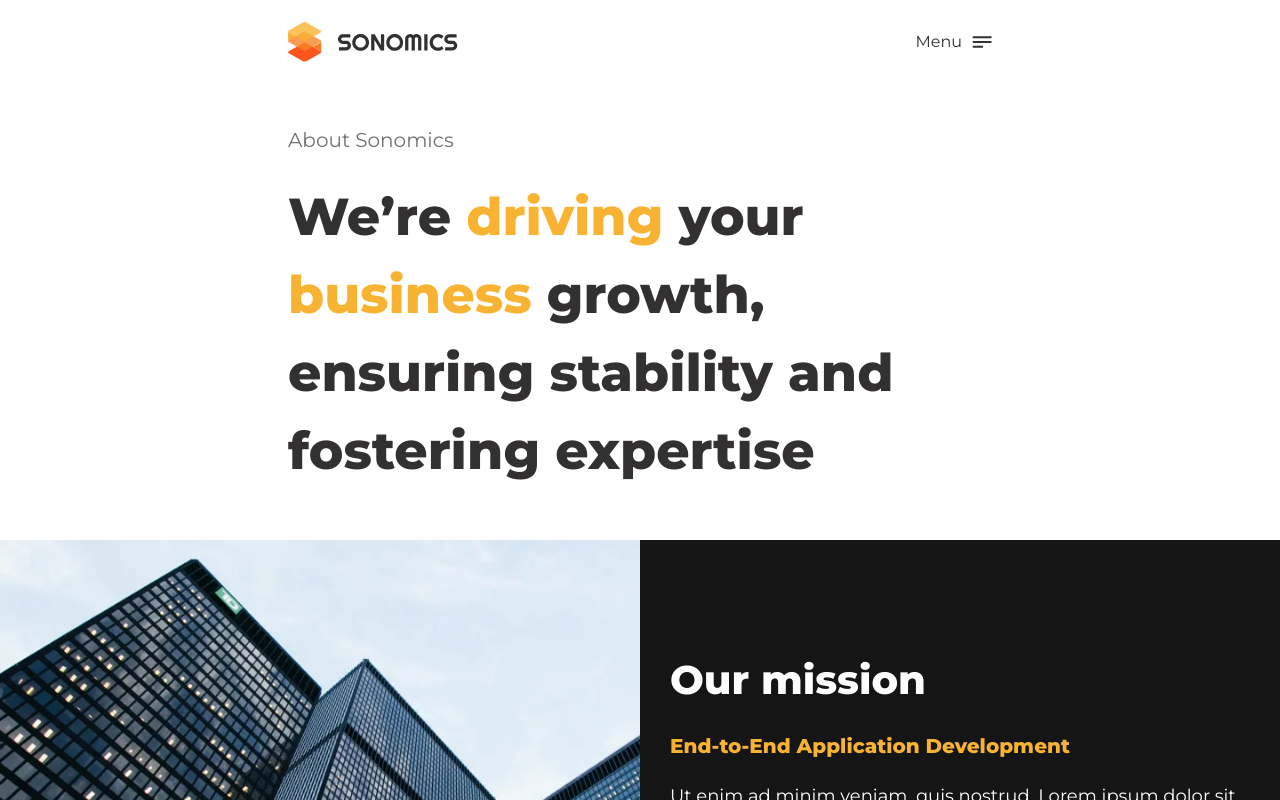
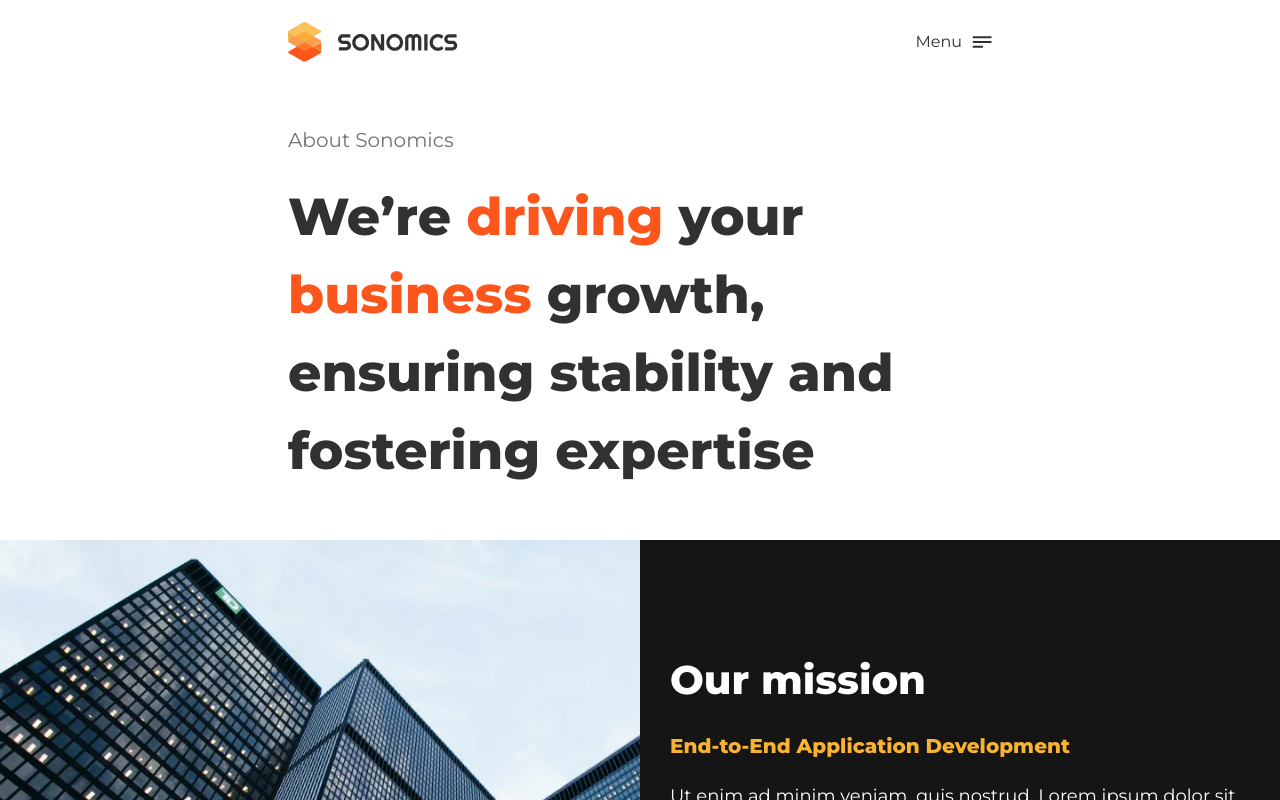
Before and after one commit to skabanets/sonomics, a React (Vite) app: page /about in a window 1280 px wide. Shown: the top 800 px of the page. Built offline with nearby package versions, Linux system fonts and the light colour scheme; no server answers.

Commit message:
Update accent colors for About page

```diff
--- a/src/sections/About/AboutSonomics.tsx
+++ b/src/sections/About/AboutSonomics.tsx
@@ -8,9 +8,9 @@ export const AboutSonomics = () => {
       <motion.div className="container" {...slideInWithFade}>
         <h6 className="mb-[10px] text-secondaryTextColor md:mb-[20px]">About Sonomics</h6>
         <h1>
-          We&#8217;re <span className="text-accentYellowColor"> driving </span> your
-          <span className="text-accentYellowColor"> business</span> growth, ensuring stability and
-          fostering expertise
+          We&#8217;re <span className="text-themeAccentColor transition"> driving </span> your
+          <span className="text-themeAccentColor transition"> business</span> growth, ensuring
+          stability and fostering expertise
         </h1>
       </motion.div>
     </section>
--- a/src/sections/About/SonomicsNumbers.tsx
+++ b/src/sections/About/SonomicsNumbers.tsx
@@ -75,7 +75,7 @@ export const SonomicsNumbers = () => {
               >
                 <AnimatedNumber
                   finalNumber={number}
-                  className="text-[120px] font-medium leading-[156px] text-accentRedColor tablet:text-[58px] tablet:leading-[86px]"
+                  className="text-[120px] font-medium leading-[156px] text-themeAccentColor tablet:text-[58px] tablet:leading-[86px]"
                 />
                 <h4 className="md:w-[270px] lg:w-[490px]">{title}</h4>
 
--- a/src/sections/About/SuccessfulStories.tsx
+++ b/src/sections/About/SuccessfulStories.tsx
@@ -18,8 +18,8 @@ export const SuccessfulStories = () => {
             <CustomTitle
               type="h4"
               wrapperStyles="flex items-center gap-[10px]"
-              iconColor="fill-accentRedColor"
-              titleStyles="text-accentRedColor"
+              iconColor="fill-themeAccentColor"
+              titleStyles="text-themeAccentColor"
             />
           </Link>
         </div>
```
